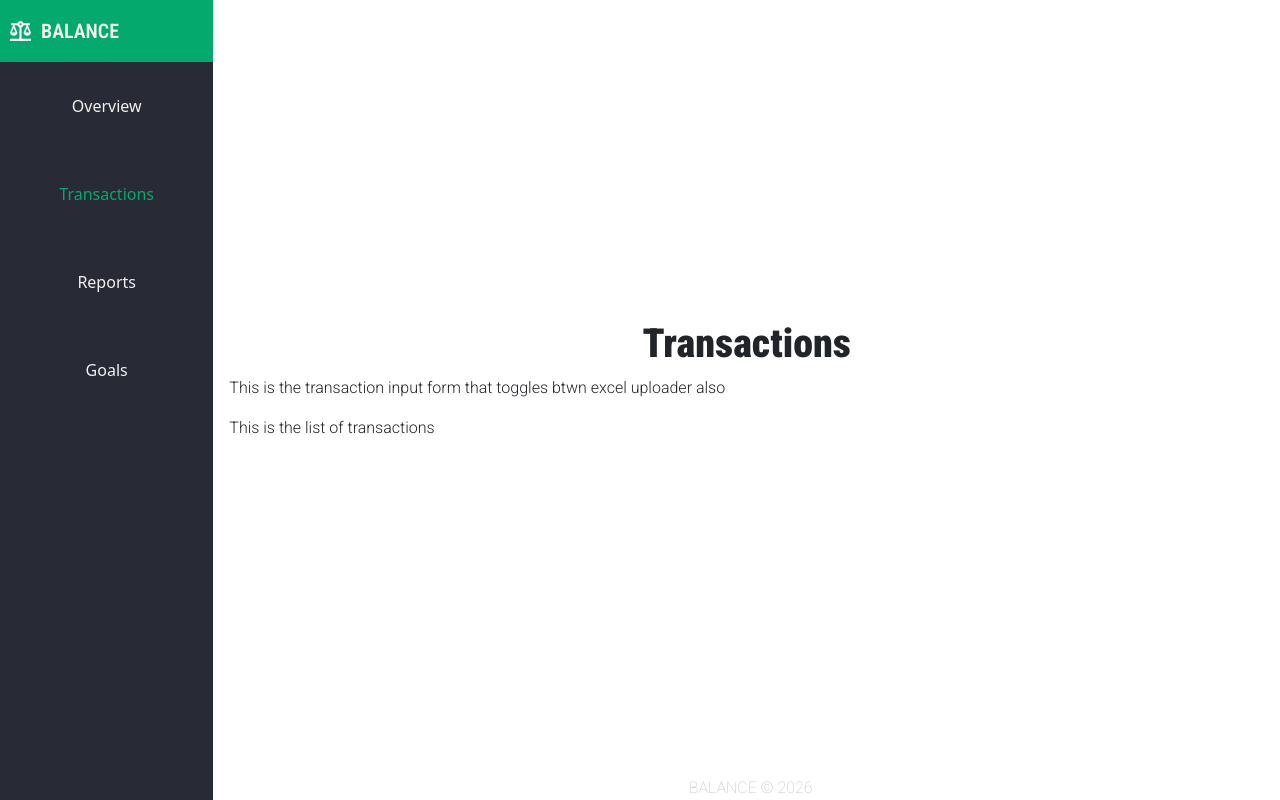
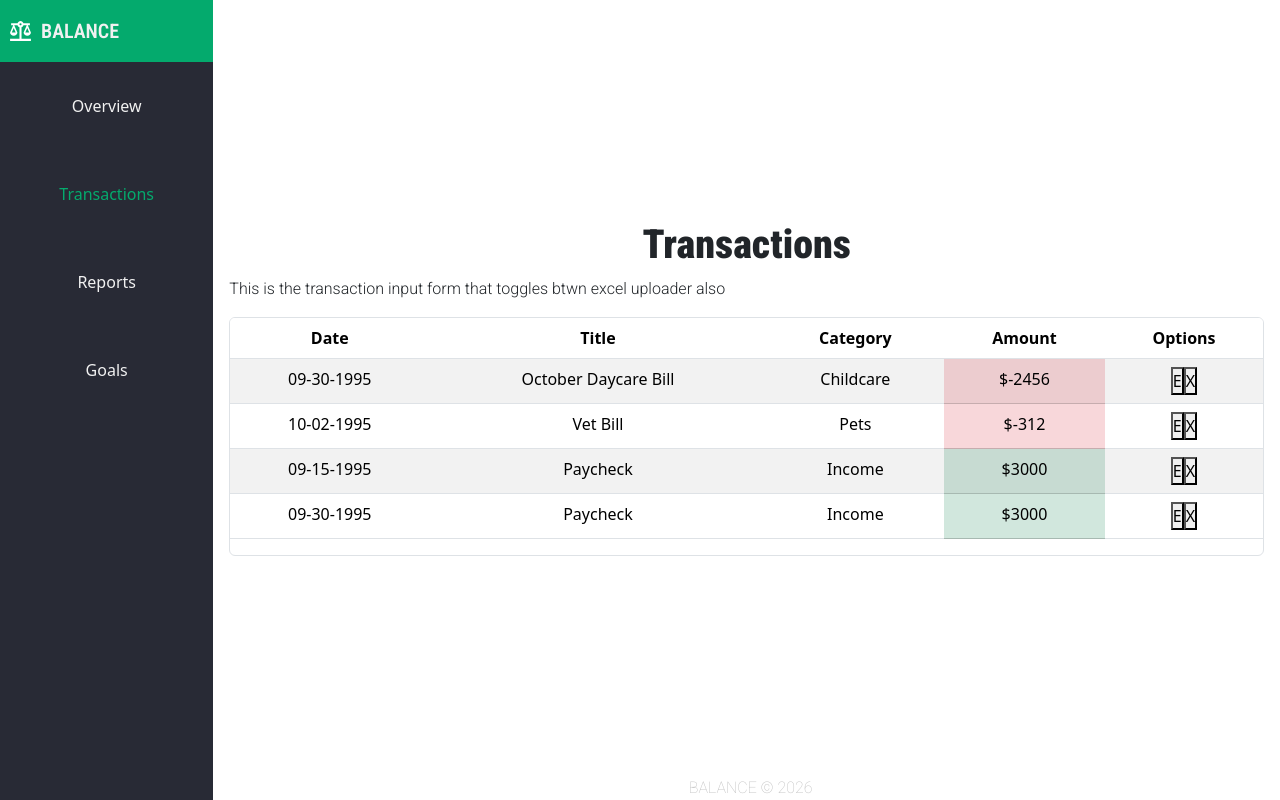
Before and after one commit to ezsota/balance, a React (Vite) app: page /transactions-view in a window 1280 px wide. Built offline with nearby package versions, Linux system fonts and the light colour scheme.

Commit message:
Added transactions list and edit modal using react-bootstrap

```diff
--- a/package.json
+++ b/package.json
@@ -16,6 +16,7 @@
     "install": "^0.13.0",
     "npm": "^11.10.0",
     "react": "^19.2.0",
+    "react-bootstrap": "^2.10.10",
     "react-chartjs-2": "^5.3.1",
     "react-dom": "^19.2.0",
     "react-router-dom": "^7.13.0"
@@ -25,7 +26,7 @@
     "@types/react": "^19.2.7",
     "@types/react-dom": "^19.2.3",
     "@vitejs/plugin-react": "^5.1.1",
-    "eslint": "^9.39.1",
+    "eslint": "^10.0.2",
     "eslint-plugin-react-hooks": "^7.0.1",
     "eslint-plugin-react-refresh": "^0.4.24",
     "globals": "^16.5.0",
--- /dev/null
+++ b/src/components/EditingModal.jsx
@@ -0,0 +1,47 @@
+import { Modal } from "react-bootstrap";
+
+export default function EditingModal(props) {
+
+    const closeModal = () => {
+        props.setModalShow(false);
+        props.setSelectedTransaction({}); // Clear selected transaction
+        console.log('Closed edit modal');
+    };
+
+    const saveEdits = (updatedTransaction) => {
+        // [ replace with update logic ]
+        console.log('Saved edit', updatedTransaction);
+        closeModal();
+    };
+
+    return (
+        <Modal show={props.modalShow} onHide={closeModal} centered>
+            <Modal.Header closeButton>
+                <Modal.Title>Edit Transaction</Modal.Title>
+            </Modal.Header>
+            <Modal.Body>
+                <form>
+                    <div className="mb-3">
+                        <label htmlFor="date" className="form-label">Date:</label>
+                        <input type="text" id="date" className="form-control" defaultValue={props.selectedTransaction.date} />
+                    </div>
+                    <div className="mb-3">
+                        <label htmlFor="title" className="form-label">Title:</label>
+                        <input type="text" id="title" className="form-control" defaultValue={props.selectedTransaction.title} />
+                    </div>
+                    <div className="mb-3">
+                        <label htmlFor="category" className="form-label">Category:</label>
+                        <input type="text" id="category" className="form-control" defaultValue={props.selectedTransaction.category} />
+                    </div>
+                    <div className="mb-3">
+                        <label htmlFor="amount" className="form-label">Amount:</label>
+                        <input type="number" id="amount" className="form-control" defaultValue={props.selectedTransaction.amount} />
+                    </div>
+                </form>
+            </Modal.Body>
+            <Modal.Footer>
+                <button className="btn btn-success bg-green" onClick={() => saveEdits(props.selectedTransaction)}>Save</button>
+            </Modal.Footer>
+        </Modal>
+    );
+};
--- a/src/components/SummaryCards.jsx
+++ b/src/components/SummaryCards.jsx
@@ -8,7 +8,7 @@ export default function SummaryCards() {
                     <article className="card overview-cards overview-card-sm shadow mx-auto">
                         <header className="card-header">Income</header>
                         <div className="card-body">
-                            <p className="card-text">$320,049,048.56</p>
+                            <p className="card-text" style={{color: "green"}}>$320,049,048.56</p>
                         </div>
                     </article>
                 </div>
@@ -17,7 +17,7 @@ export default function SummaryCards() {
                     <article className="card overview-cards overview-card-sm shadow mx-auto">
                         <header className="card-header">Expenses</header>
                         <div className="card-body">
-                            <p className="card-text">-$40,405,758.04</p>
+                            <p className="card-text" style={{color: "red"}}>-$40,405,758.04</p>
                         </div>
                     </article>
                 </div>
--- a/src/components/TransactionList.jsx
+++ b/src/components/TransactionList.jsx
@@ -8,9 +8,92 @@
 
 */
 
+// DELETE - TEST DATA
+const transactionsTestData = [
+    {
+        id: "MongoDB_id02938028934",
+        title: "October Daycare Bill",
+        amount: -2456,
+        category: "Childcare",
+        date: "09-30-1995"
+    },
+    {
+        id: "MongoDB_id9834508243",
+        title: "Vet Bill",
+        amount: -312,
+        category: "Pets",
+        date: "10-02-1995"
+    },
+    {
+        id: "MongoDB_id098329823043",
+        title: "Paycheck",
+        amount: 3000,
+        category: "Income",
+        date: "09-15-1995"
+    },
+    {
+        id: "MongoDB_id987654236494",
+        title: "Paycheck",
+        amount: 3000,
+        category: "Income",
+        date: "09-30-1995"
+    }
+];
+// DELETE - TEST DATA
+
+import { useState } from "react";
+import EditingModal from "./EditingModal.jsx";
 
 export default function TransactionList() {
+    const [modalShow, setModalShow] = useState(false);
+    const [selectedTransaction, setSelectedTransaction] = useState({});
+
+    const editTransaction = (transaction) => {
+        console.log('Started edit', transaction);
+        setSelectedTransaction(transaction);
+        setModalShow(true);
+    };
+
+    function deleteTransaction(transaction) {
+        console.log('Deleted transaction', transaction);
+    }
+
     return (
-        <p>This is the list of transactions</p>
-    )
+        <section className="border rounded overflow-auto text-center">
+            <table className="table table-striped">
+                <thead>
+                    <tr>
+                        <th>Date</th>
+                        <th>Title</th>
+                        <th>Category</th>
+                        <th>Amount</th>
+                        <th>Options</th>
+                    </tr>
+                </thead>
+                <tbody>
+                    {transactionsTestData.map(transaction => (
+                        <tr key={transaction.id}>
+                            <td>{transaction.date}</td>
+                            <td>{transaction.title}</td>
+                            <td>{transaction.category}</td>
+                            <td className={transaction.amount.toString().startsWith('-') ? 'table-danger' : 'table-success'}>
+                                ${transaction.amount}
+                            </td>
+                            <td>
+                                <button onClick={() => editTransaction(transaction)}>E</button>
+                                <button onClick={() => deleteTransaction(transaction)}>X</button>
+                            </td>
+                        </tr>
+                    ))}
+                </tbody>
+            </table>
+
+            <EditingModal
+                modalShow={modalShow}
+                setModalShow={setModalShow}
+                selectedTransaction={selectedTransaction}
+                setSelectedTransaction={setSelectedTransaction}
+            />
+        </section>
+    );
 };
```
Also changed, not shown: 1 other file (tests, documents, lock files or other folders).
